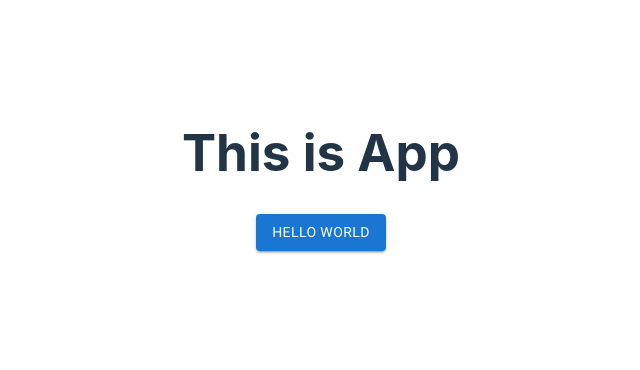
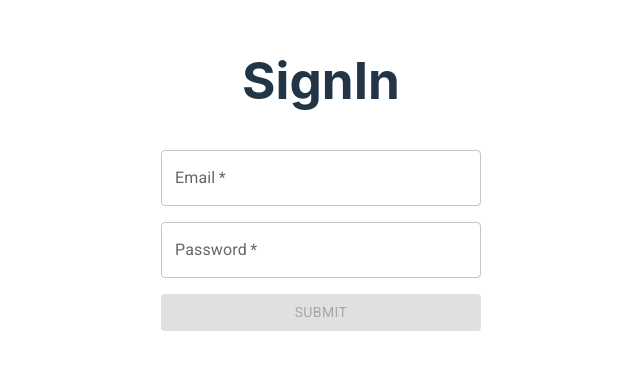
Before and after one commit to juliakocur/graphiql-app, a React (Vite) app: page / in a window 1280 px wide. Shown: the part 230-600 px from the top of the page, without its empty margins (319-959 px from the left). Built offline with nearby package versions, Linux system fonts and the light colour scheme.

Commit message:
feat: update app.tsx

```diff
--- a/src/App.css
+++ b/src/App.css
@@ -3,4 +3,10 @@
   margin: 0 auto;
   padding: 2rem;
   text-align: center;
+  width: 100%;
+  max-width: 1280px;
 }
+
+button:focus[type='button'] {
+  outline: none;
+}
--- a/src/App.tsx
+++ b/src/App.tsx
@@ -1,11 +1,10 @@
-import Button from '@mui/material/Button';
 import './App.css';
+import SignInForm from './components/Forms/SignInForm';
 
 const App = () => {
   return (
     <>
-      <h1>This is App</h1>
-      <Button variant="contained">Hello world</Button>
+      <SignInForm />
     </>
   );
 };
```
